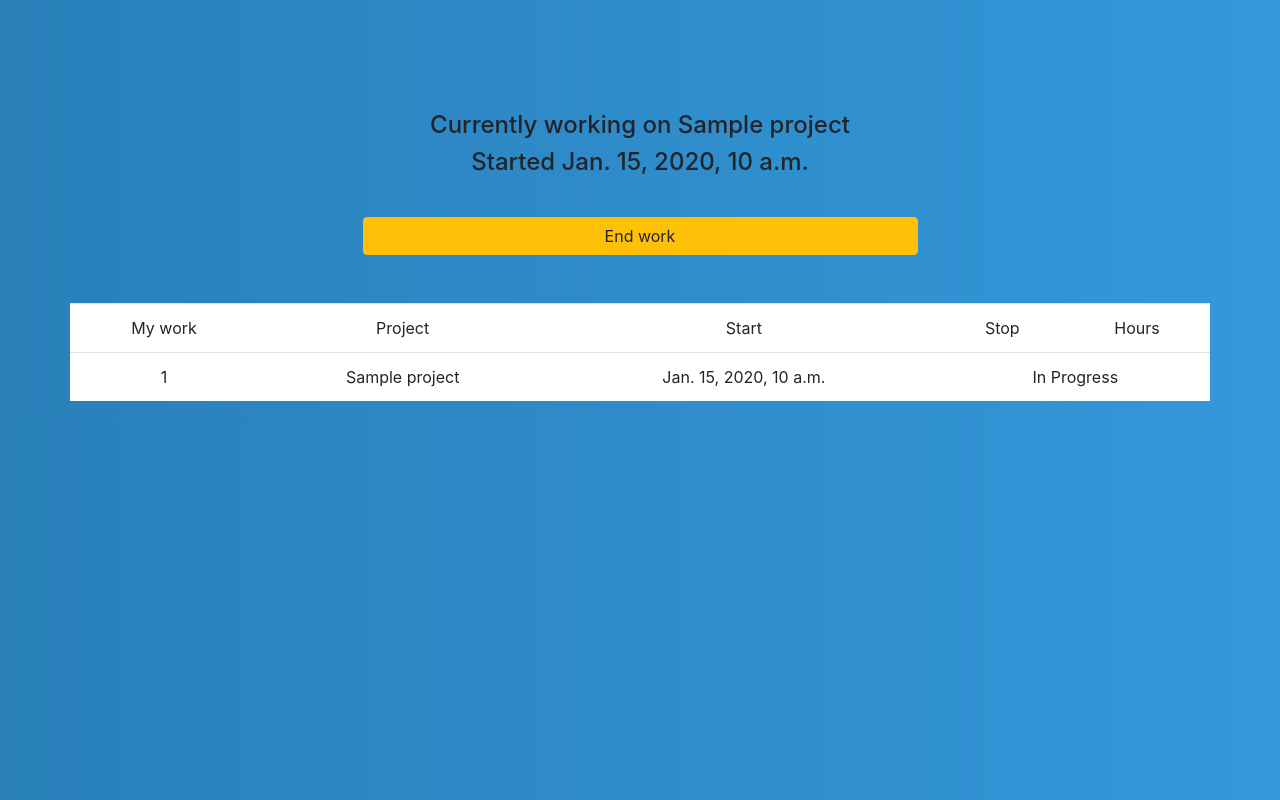
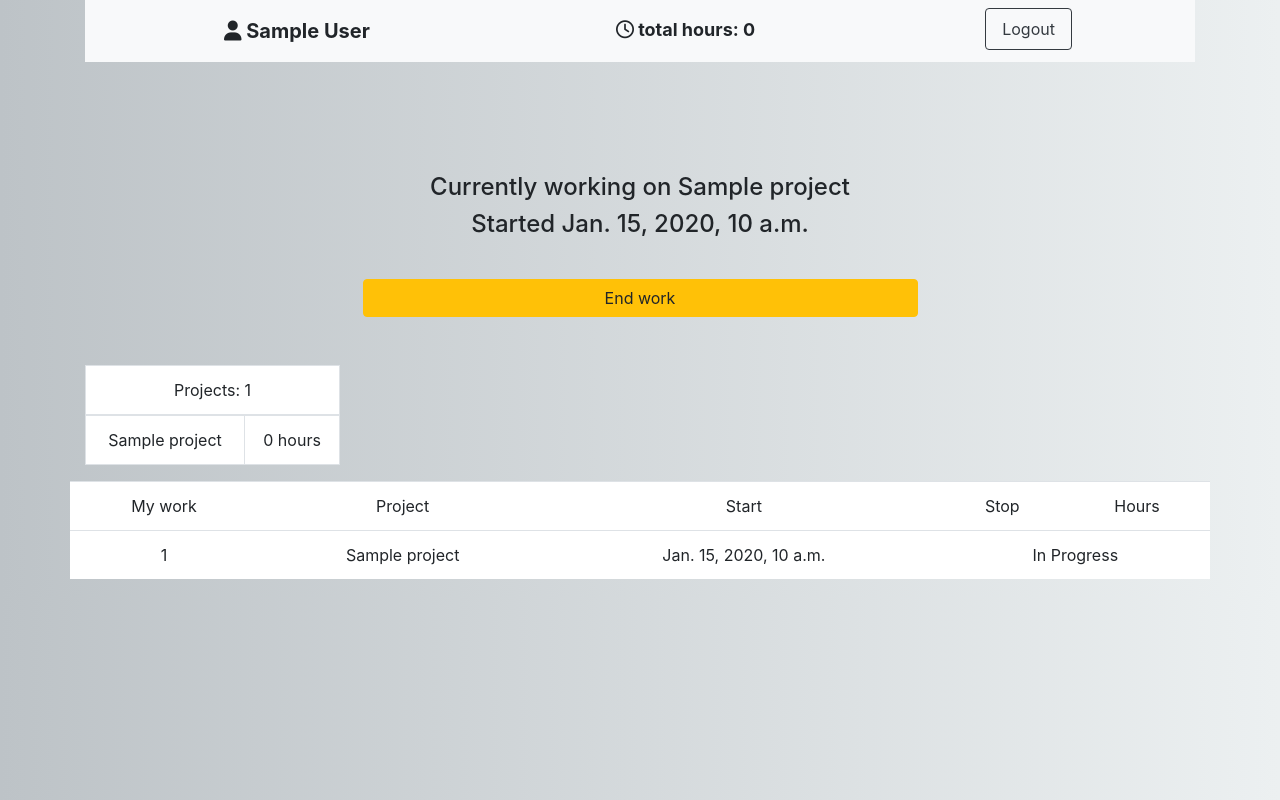
Before and after one commit to oliverilm/Tracker, a Django app: page / in a window 1280 px wide. Run offline with Django 3.2, Linux system fonts and the light colour scheme; a user stored in the database is signed in; tables that the repository leaves empty hold one stand-in row (values such as "Sample post"); some libraries are stand-ins or nearby versions.

Commit message:
did things

```diff
--- a/TalTechTracker/settings.py
+++ b/TalTechTracker/settings.py
@@ -25,7 +25,7 @@ SECRET_KEY = 'w+rse_3c5)iid2-!9c4&s9_2encd%d1c@7_s*p%xm6a*fn(1sw'
 # SECURITY WARNING: don't run with debug turned on in production!
 DEBUG = True
 
-ALLOWED_HOSTS = []
+ALLOWED_HOSTS = ["*"]
 
 
 # Application definition
@@ -71,7 +71,7 @@ TEMPLATES = [
 ]
 
 WSGI_APPLICATION = 'TalTechTracker.wsgi.application'
-
+LOGOUT_REDIRECT_URL = "/"
 
 # Database
 # https://docs.djangoproject.com/en/2.2/ref/settings/#databases
--- a/Tracker/admin.py
+++ b/Tracker/admin.py
@@ -15,6 +15,7 @@ class CheckInAdmin(admin.ModelAdmin):
 class UserInProjectAdmin(admin.ModelAdmin):
     list_display = ("user", "project")
 
+
 admin.site.register(Project, ProjectsAdmin)
 admin.site.register(CheckIn, CheckInAdmin)
 admin.site.register(UserInProject, UserInProjectAdmin)
--- a/Tracker/models.py
+++ b/Tracker/models.py
@@ -9,6 +9,7 @@ class Project(models.Model):
 
     def __str__(self):
         return self.name
+
 
 class CheckIn(models.Model):
     user = models.ForeignKey(User, on_delete=models.SET_NULL, null=True)
--- a/Tracker/views.py
+++ b/Tracker/views.py
@@ -2,6 +2,7 @@ import datetime
 
 from django import forms
 from django.contrib.auth.mixins import LoginRequiredMixin
+from django.forms import ModelForm
 from django.http import HttpResponseRedirect
 from django.shortcuts import render
 from crispy_forms.helper import FormHelper
@@ -12,7 +13,6 @@ from django.views.generic import TemplateView, CreateView, UpdateView, FormView,
 
 from Tracker.models import CheckIn, UserInProject, Project
 
-
 class IndexView(LoginRequiredMixin, CreateView):
     template_name = "index.html"
     queryset = None
@@ -22,9 +22,9 @@ class IndexView(LoginRequiredMixin, CreateView):
     def get_context_data(self, **kwargs):
         context = super().get_context_data()
         user = self.request.user
+        proj_dict = []
         active_checkins = CheckIn.objects.filter(user=user).filter(is_active=True)
         if len(active_checkins) > 0:
-            print(active_checkins)
             context["working"] = False
             context["value"] = "End work"
             context["project"] = active_checkins[0]
@@ -32,13 +32,17 @@ class IndexView(LoginRequiredMixin, CreateView):
             context["working"] = True
             context["value"] = "Start work"
 
+
         context["my_checkins"] = CheckIn.objects.filter(user=self.request.user)
-        context["total_hours"] = 0
+        context["total_hours"] = self.calc_hours()
+        context["projects_count"] = len(UserInProject.objects.filter(user=self.request.user))
+        context["my_projects"] = self.get_dict_with_proj_and_hours()
         context["projects_with_hours"] = 0
 
         return context
 
     def post(self, request, *args, **kwargs):
+
         active_checkins = CheckIn.objects.filter(user=self.request.user).filter(is_active=True)
         if len(active_checkins) > 0:
             checkin = active_checkins[0]
@@ -46,10 +50,8 @@ class IndexView(LoginRequiredMixin, CreateView):
             checkin.total_hours = 1
             checkin.is_active = False
             checkin.save()
-            print(active_checkins[0].is_active)
-
         else:
-            proj = Project.objects.get(pk=self.request.POST.get("project"))
+            proj = Project.objects.get(pk=self.request.POST.get("sel"))
             checkin = CheckIn(
                 project=proj,
                 user=self.request.user,
@@ -58,3 +60,21 @@ class IndexView(LoginRequiredMixin, CreateView):
             )
             checkin.save()
         return HttpResponseRedirect("/")
+
+    def calc_hours(self):
+        hours = 0
+        checkins = CheckIn.objects.filter(user=self.request.user)
+        for i in checkins:
+            if not i.is_active:
+                hours += int(i.total_hours)
+        return hours
+
+    def get_dict_with_proj_and_hours(self):
+        proj_dict = {}
+        for p in UserInProject.objects.filter(user=self.request.user):
+            hours = 0
+            for c in CheckIn.objects.filter(user=self.request.user).filter(project=p.project):
+                if not c.is_active:
+                    hours += int(c.total_hours)
+            proj_dict[p.project] = hours
+        return proj_dict
--- /dev/null
+++ b/requirements.txt
@@ -0,0 +1,4 @@
+Django==2.2.7
+django-crispy-forms==1.8.0
+pytz==2019.3
+sqlparse==0.3.0
--- a/templates/index.html
+++ b/templates/index.html
@@ -5,15 +5,51 @@
     <meta name="viewport" content="width=device-width, initial-scale=1">
     <meta charset="UTF-8">
     <title>Title</title>
+    <script src="https://kit.fontawesome.com/7d289de555.js" crossorigin="anonymous"></script>
+
     <link rel="stylesheet" href="https://stackpath.bootstrapcdn.com/bootstrap/4.3.1/css/bootstrap.min.css" integrity="sha384-ggOyR0iXCbMQv3Xipma34MD+dH/1fQ784/j6cY/iJTQUOhcWr7x9JvoRxT2MZw1T" crossorigin="anonymous">
 </head>
 <body>
 
+
+
  <div class="container" style="text-align: center">
+
+
+
+ <nav class="navbar navbar-light bg-light">
+        <div style=" width:100%;display: flex; flex-direction: row; justify-content: space-around">
+            <div style="font-size: 20px; font-weight: bolder" class="nav-link">
+                <div>
+                    <i class="fa fa-user" aria-hidden="true"></i>
+                    {{ user.first_name.title }}
+                    {{ user.last_name.title  }}
+                </div>
+
+            </div>
+            <div class="nav-link">
+                <div style="font-weight: bolder; font-size: 18px">
+                    <i class="fa fa-clock-o" aria-hidden="true"></i>
+                    total hours: {{ total_hours }}
+
+                </div>
+            </div>
+            <div><a class="btn btn-outline-dark nav-link" href="/accounts/logout">Logout</a></div>
+        </div>
+
+</nav>
+
+
+
         <div class="checkin_form">
              <form method="POST">{% csrf_token %}
                  {% if working %}
-             {{ form }}
+                <select name="sel">
+                     {% for p,h in my_projects.items %}
+
+                        <option name="proj" value="{{ p.pk }}">{{ p.name }}</option>
+                    {% endfor %}
+                </select>
                  {% else %}
                     <h4>Currently working on {{ project.project.name }}</h4>
                     <h4>Started {{ project.start}}</h4>
@@ -23,6 +59,28 @@
              </form>
          </div>
     <div class="row" id="data">
+        <div class="col-md-3">
+            <table class="table table-bordered" style="background-color: white">
+                <thead>
+                    <tr>
+                        <td colspan="2">Projects: {{ projects_count }}</td>
+                    </tr>
+                </thead>
+                <tbody>
+                    {% for p,h in my_projects.items %}
+                        <tr>
+                            <td>{{ p }}</td>
+                            <td>{{ h }} hours</td>
+                        </tr>
+                    {% endfor %}
+                </tbody>
+            </table>
+        </div>
+
+        <div class="col-md-6">
+        </div>
+
+
         <table class="table table-hover" style="background-color: white">
             <thead>
                 <tr>
@@ -73,7 +131,7 @@
     body {
         display: flex;
         flex: 1;
-        background: linear-gradient(90deg, #2980b9, #3498db);
+        background: linear-gradient(90deg,#bdc3c7, #ecf0f1 );
     }
 
     select {
```
Also changed, not shown: templates/registration/login.html (+9 -2 lines). Lines whose indentation alone changed are shown as unchanged.
